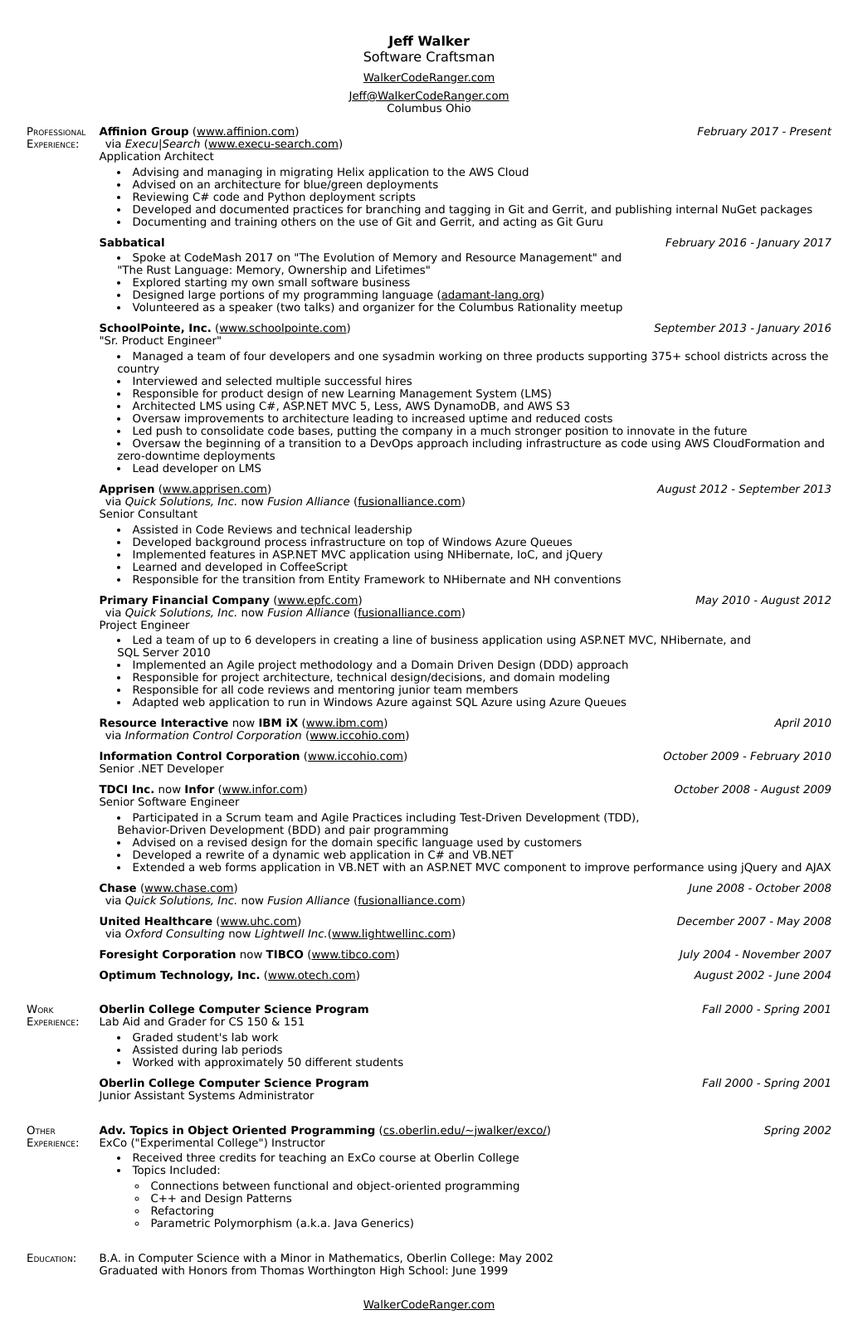
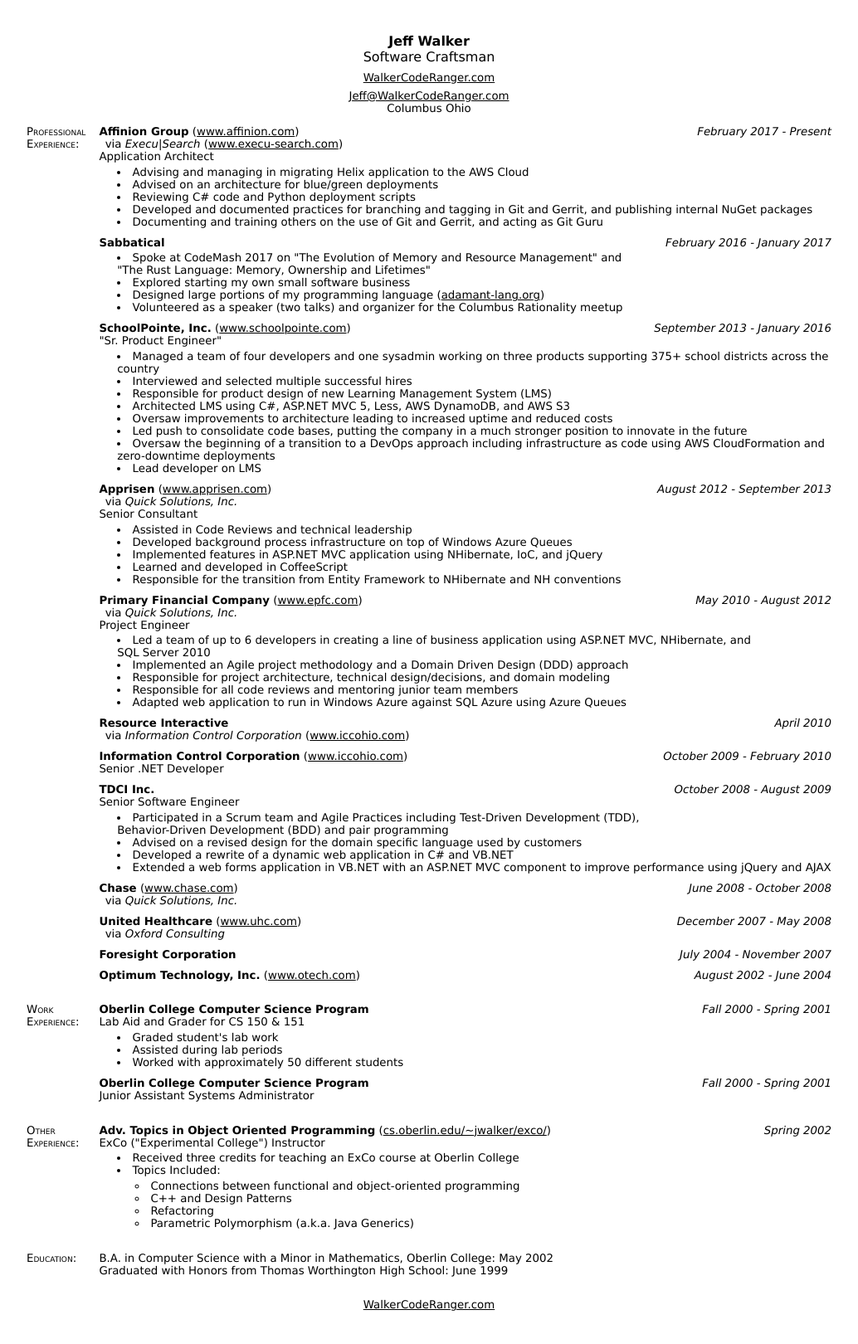
Before and after one commit to WalkerCodeRanger/WalkerCodeRanger.com, a Jekyll site: the page resume/index.html, which Jekyll copies as it is, in a window 1280 px wide. Shown: the whole page at 83% size, without its empty margins (123-1157 px from the left). Built offline with Jekyll 4.4.1, drawn with Linux system fonts in a browser that asks for light colours.

Commit message:
remove "now ..." from resume

```diff
--- a/resume/index.html
+++ b/resume/index.html
@@ -54,7 +54,7 @@
 			</div>
 			<div class="experience">
 				<span class="company"><span class="name">Apprisen</span> <span class="url"><a href="http://www.apprisen.com" target="_blank">www.apprisen.com</a></span></span> <span class="timeframe">August 2012 - September 2013</span><br />
-				<span class="consulting-company"><span class="name">Quick Solutions, Inc.</span> now <span class="name">Fusion Alliance</span> <span class="url"><a href="http://fusionalliance.com" target="_blank">fusionalliance.com</a></span></span><br />
+				<span class="consulting-company"><span class="name">Quick Solutions, Inc.</span></span><br />
 				<span class="position">Senior Consultant</span>
 				<ul>
 					<li>Assisted in Code Reviews and technical leadership</li>
@@ -66,7 +66,7 @@
 			</div>
 			<div class="experience">
 				<span class="company"><span class="name">Primary Financial Company</span> <span class="url"><a href="http://www.epfc.com" target="_blank">www.epfc.com</a></span></span> <span class="timeframe">May 2010 - August 2012</span><br />
-				<span class="consulting-company"><span class="name">Quick Solutions, Inc.</span> now <span class="name">Fusion Alliance</span> <span class="url"><a href="http://fusionalliance.com" target="_blank">fusionalliance.com</a></span></span><br />
+				<span class="consulting-company"><span class="name">Quick Solutions, Inc.</span></span><br />
 				<span class="position">Project Engineer</span>
 				<ul>
 					<li>Led a team of up to 6 developers in creating a line of business application using <span class="keep-together">ASP.NET MVC</span>, NHibernate, and <span class="keep-together">SQL Server 2010</span></li>
@@ -77,7 +77,7 @@
 				</ul>
 			</div>
 			<div class="experience break-before">
-				<span class="company"><span class="name">Resource Interactive</span> now <span class="name">IBM iX</span> <span class="url"><a href="https://www-935.ibm.com/services/ibmix/" target="_blank">www.ibm.com</a></span></span> <span class="timeframe">April 2010</span><br />
+				<span class="company"><span class="name">Resource Interactive</span></span> <span class="timeframe">April 2010</span><br />
 				<span class="consulting-company"><span class="name">Information Control Corporation</span> <span class="url"><a href="http://www.iccohio.com" target="_blank">www.iccohio.com</a></span></span><br />
 			</div>
 			<div class="experience">
@@ -85,7 +85,7 @@
 				<span class="position">Senior .NET Developer</span>
 			</div>
 			<div class="experience">
-				<span class="company"><span class="name">TDCI Inc.</span> now <span class="name">Infor</span> <span class="url"><a href="https://www.infor.com/solutions/cpq/" target="_blank">www.infor.com</a></span></span> <span class="timeframe">October 2008 - August 2009</span><br />
+				<span class="company"><span class="name">TDCI Inc.</span></span> <span class="timeframe">October 2008 - August 2009</span><br />
 				<span class="position">Senior Software Engineer</span>
 				<ul>
 					<li>Participated in a Scrum team and Agile Practices including <span class="keep-together">Test-Driven Development (TDD)</span>, <span class="keep-together">Behavior-Driven Development (BDD)</span> and pair programming</li>
@@ -96,14 +96,14 @@
 			</div>
 			<div class="experience">
 				<span class="company"><span class="name">Chase</span> <span class="url"><a href="http://www.chase.com/" target="_blank">www.chase.com</a></span></span> <span class="timeframe">June 2008 - October 2008</span><br />
-				<span class="consulting-company"><span class="name">Quick Solutions, Inc.</span> now <span class="name">Fusion Alliance</span> <span class="url"><a href="http://fusionalliance.com" target="_blank">fusionalliance.com</a></span></span><br />
+				<span class="consulting-company"><span class="name">Quick Solutions, Inc.</span></span><br />
 			</div>
 			<div class="experience">
 				<span class="company"><span class="name">United Healthcare</span> <span class="url"><a href="http://www.uhc.com/" target="_blank">www.uhc.com</a></span></span> <span class="timeframe">December 2007 - May 2008</span><br />
-				<span class="consulting-company"><span class="name">Oxford Consulting</span> now <span class="name">Lightwell Inc.</span><span class="url"><a href="http://www.lightwellinc.com" target="_blank">www.lightwellinc.com</a></span></span>
+				<span class="consulting-company"><span class="name">Oxford Consulting</span></span>
 			</div>
 			<div class="experience">
-				<span class="company"><span class="name">Foresight Corporation</span> now <span class="name">TIBCO</span> <span class="url"><a href="https://www.tibco.com" target="_blank">www.tibco.com</a></span></span> <span class="timeframe">July 2004 - November 2007</span><br />
+				<span class="company"><span class="name">Foresight Corporation</span></span> <span class="timeframe">July 2004 - November 2007</span><br />
 			</div>
 			<div class="experience">
 				<span class="company"><span class="name">Optimum Technology, Inc.</span> <span class="url"><a href="http://www.otech.com" target="_blank">www.otech.com</a></span></span> <span class="timeframe">August 2002 - June 2004</span><br />
```
Also changed, not shown: 1 other file.
